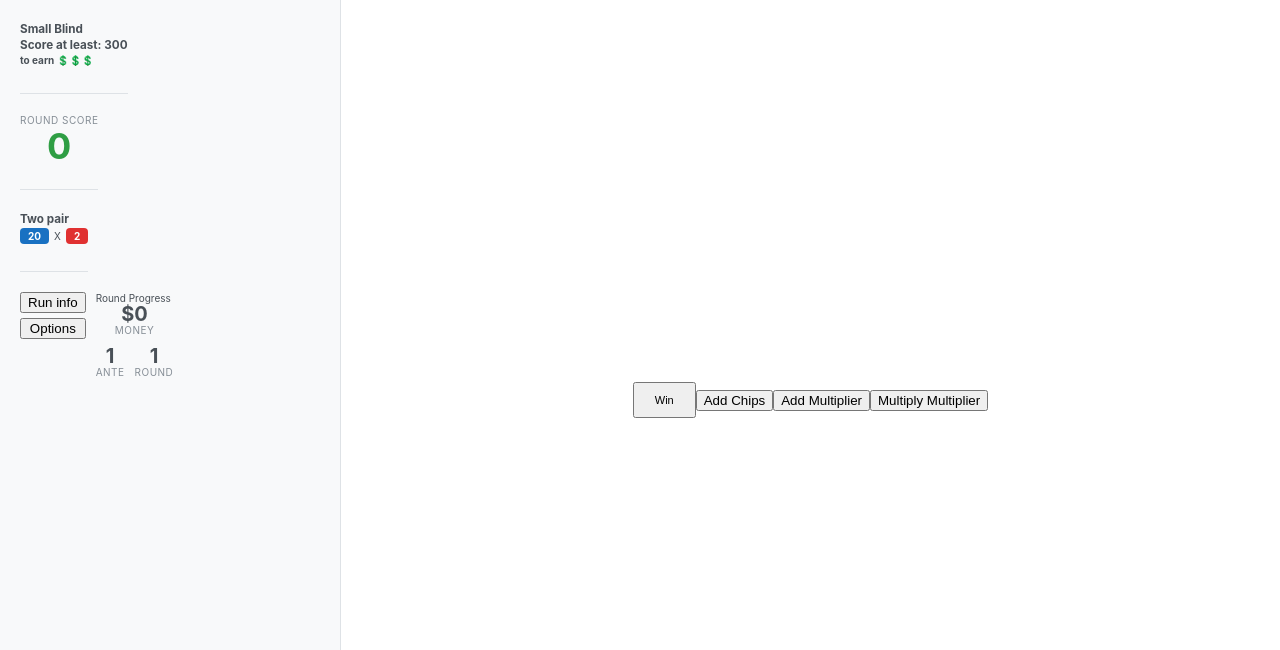
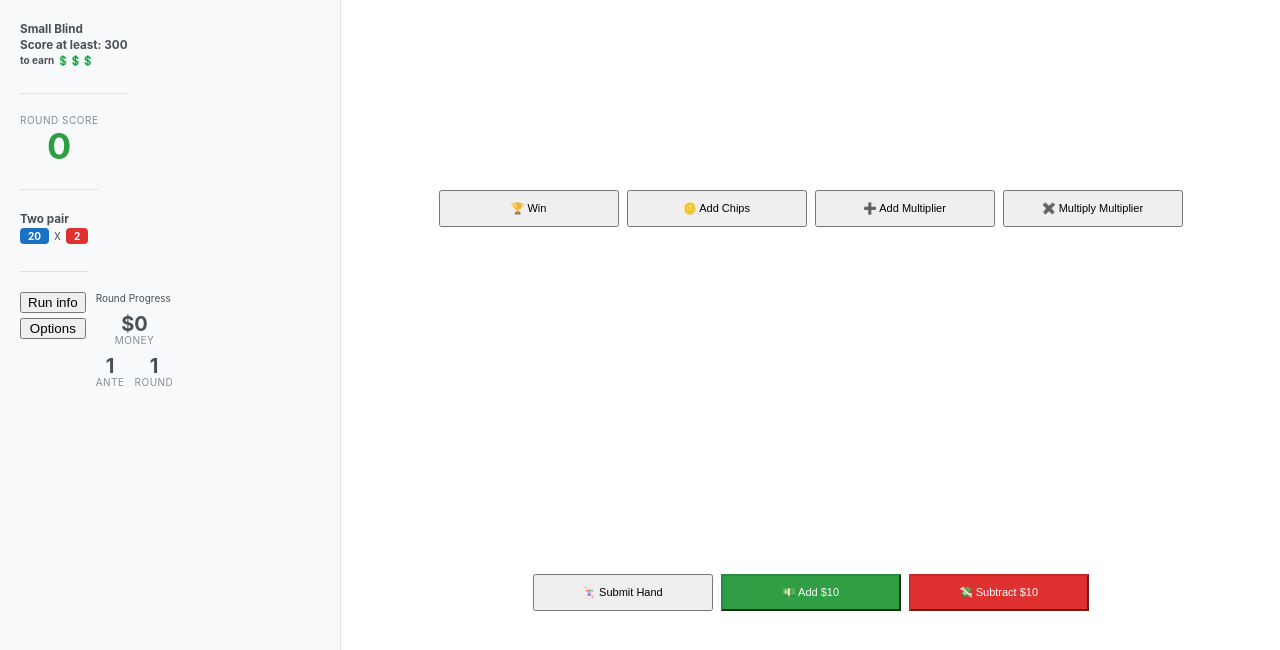
Before and after one commit to oreoshake-s-team/browslatro, a React (Create React App) app: page / in a window 1280 px wide. Shown: the top 650 px of the page. Built offline with nearby package versions, Linux system fonts and the light colour scheme; the HTML template or start-up script is replaced by a standard one.

Commit message:
add the ability to submit a hand and update money

```diff
--- a/src/App.tsx
+++ b/src/App.tsx
@@ -42,6 +42,12 @@ function App() {
     setMultiplier((prev) => prev * factor);
   }
 
+  function submitHand() {
+    setRoundScore((prev) => prev + chips * multiplier);
+    setChips(20);
+    setMultiplier(2);
+  }
+
   return (
     <div className="App">
       <Sidebar
@@ -59,6 +65,8 @@ function App() {
         onAddChips={addChips}
         onAddMultiplier={addMultiplier}
         onMultiplyMultiplier={multiplyMultiplier}
+        onSetMoney={setMoney}
+        onSubmitHand={submitHand}
       />
     </div>
   );
--- a/src/components/Game.tsx
+++ b/src/components/Game.tsx
@@ -1,38 +1,62 @@
+import type { Dispatch, SetStateAction } from "react";
+
 interface GameProps {
   onWin: () => void;
   onAddChips: (amount: number) => void;
   onAddMultiplier: (amount: number) => void;
   onMultiplyMultiplier: (factor: number) => void;
+  onSubmitHand: () => void;
+  onSetMoney: Dispatch<SetStateAction<number>>;
 }
 
-function Game({
+export default function Game({
   onWin,
   onAddChips,
   onAddMultiplier,
   onMultiplyMultiplier,
+  onSubmitHand,
+  onSetMoney,
 }: GameProps) {
+  function handleAddMoney(amount: number) {
+    onSetMoney((prev) => prev + amount);
+  }
+
+  function handleSubtractMoney(amount: number) {
+    onSetMoney((prev) => prev - amount);
+  }
+
   return (
     <div className="game">
       <button className="win-button" onClick={onWin}>
-        Win
+        🏆 Win
       </button>
       <button className="add-chips-button" onClick={() => onAddChips(10)}>
-        Add Chips
+        🪙 Add Chips
       </button>
       <button
         className="add-multiplier-button"
         onClick={() => onAddMultiplier(1)}
       >
-        Add Multiplier
+        ➕ Add Multiplier
       </button>
       <button
         className="multiply-multiplier-button"
         onClick={() => onMultiplyMultiplier(2)}
       >
-        Multiply Multiplier
+        ✖️ Multiply Multiplier
+      </button>
+      <button className="submit-hand-button" onClick={onSubmitHand}>
+        🃏 Submit Hand
+      </button>
+      <button className="add-money-button" onClick={() => handleAddMoney(10)}>
+        💵 Add $10
+      </button>
+      <button
+        className="subtract-money-button"
+        onClick={() => handleSubtractMoney(10)}
+      >
+        💸 Subtract $10
       </button>
     </div>
   );
 }
-
-export default Game;
--- a/src/index.css
+++ b/src/index.css
@@ -10,6 +10,15 @@
   display: flex;
   align-items: center;
   justify-content: center;
+  gap: 0.8rem;
+  flex-wrap: wrap;
+  padding: 2rem;
+}
+
+.game button {
+  min-width: 18rem;
+  padding: 10px 20px;
+  font-size: 1.1rem;
 }
 
 .win-button {
@@ -194,3 +203,22 @@ body {
 #root {
   flex: 1;
 }
+
+.add-money-button {
+  background-color: #2f9e44;
+  color: white;
+  border-color: #2b8a3e;
+}
+
+.subtract-money-button {
+  background-color: #e03131;
+  color: white;
+  border-color: #c92a2a;
+}
+
+.progress {
+  display: flex;
+  flex-direction: column;
+  gap: 1rem;
+  /* TODO: style */
+}
```
Also changed, not shown: .claude/claude.md, 2 other files (tests, documents, lock files or other folders).
